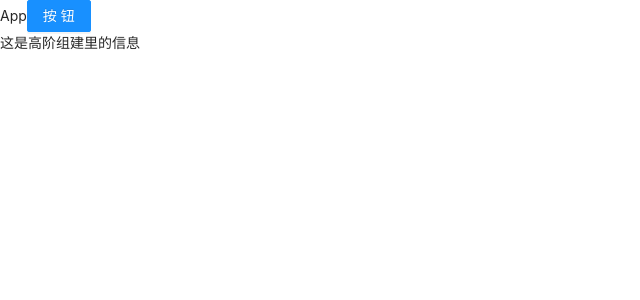
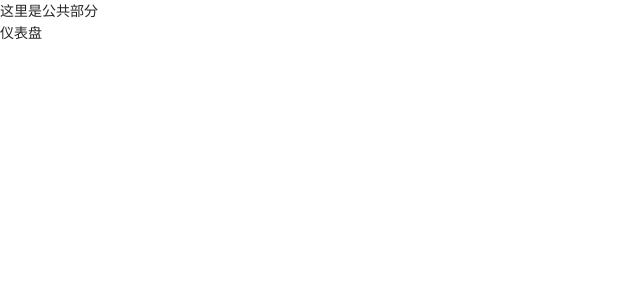
Before and after one commit to Alex-hot/react-konwledge, a React (Create React App) app: page /#/admin/dashboard in a window 1280 px wide. Shown: the top 300 px of the page, without its empty margins (0-640 px from the left). Built offline with nearby package versions, Linux system fonts and the light colour scheme.

Commit message:
配置基本路由

```diff
--- a/package.json
+++ b/package.json
@@ -42,6 +42,7 @@
     "@babel/plugin-proposal-decorators": "^7.14.5",
     "babel-plugin-import": "^1.13.3",
     "less": "^4.1.1",
-    "less-loader": "^5.0.0"
+    "less-loader": "^5.0.0",
+    "react-router-dom": "^5.2.0"
   }
 }
--- a/src/App.js
+++ b/src/App.js
@@ -1,27 +1,33 @@
-
+/*
+ * @Descripttion:
+ * @Author: Alex
+ * @Date: 2021-08-19 11:10:35
+ */
 import React, { Component } from 'react'
-
-import { Button } from 'antd'
-
-const testHOC = (WrapedComponent) =>{
-    return class HOCComponent extends Component {
-        render(){
-            return (
-                <>
-                <WrapedComponent />
-                <div>这是高阶组建里的信息</div>
-                </>
-            )
-        }
-    }
-}
-@testHOC
+import { Redirect, Route, Switch } from 'react-router-dom';
+import { configRouters } from "./routes";
 class App extends Component {
     render() {
         return (
             <div>
-                App
-                <Button type='primary'>按钮</Button>
+                这里是公共部分
+                <Switch>
+                    {
+                        configRouters.map(route => {
+                            return (
+                                <Route
+                                    key={route.pathname}
+                                    path={route.pathname}
+                                    exact={route.exact}
+                                    render={(routerProps) => {
+                                        return <route.component  {...routerProps} />
+                                    }} />
+                            )
+                        })
+                    }
+                    <Redirect to={configRouters[0].pathname} from='/admin' exact />
+                    <Redirect to='/404' />
+                </Switch>
             </div>
         )
     }
--- a/src/index.js
+++ b/src/index.js
@@ -1,19 +1,26 @@
-/*
- * @Author: your name
- * @Date: 2021-08-19 11:08:43
- * @LastEditTime: 2021-08-19 13:22:27
- * @LastEditors: Please set LastEditors
- * @Description: In User Settings Edit
- * @FilePath: /react-konwledge/src/index.js
- */
+
 import React from 'react'
-import {
-    render
-} from 'react-dom'
+import { render } from 'react-dom'
+import { HashRouter as Router, Route, Switch, Redirect } from 'react-router-dom';
 
 import App from './App'
+
+import { mainRouters } from "./routes";
 import './index.less'
 render(
-    <App />,
+    <Router>
+        <Switch>
+            <Route path='/admin' render={(routerProps) => {
+                return <App  {...routerProps} />
+            }} />
+            {
+                mainRouters.map(route => {
+                    return <Route key={route.pathname} path={route.pathname} component={route.component} />
+                })
+            }
+            <Redirect to='/admin' from='/' exact />
+            <Redirect to='/404' />
+        </Switch>
+    </Router>,
     document.querySelector('#root')
 )
--- /dev/null
+++ b/src/routes/index.js
@@ -0,0 +1,40 @@
+/*
+ * @Descripttion: 路由配置文件
+ * @Author: Alex
+ * @Date: 2021-08-19 15:00:51
+ */
+
+import {
+    DashBoard,
+    Login,
+    NotFound,
+    ReactJS,
+    ReactRouter,
+    ReactState
+} from '../views'
+
+export const mainRouters = [
+    {
+        pathname: '/login',
+        component: Login,
+    }, {
+        pathname: '/404',
+        component: NotFound
+    }
+]
+
+export const configRouters = [
+    {
+        pathname: '/admin/dashboard',
+        component: DashBoard
+    }, {
+        pathname: '/admin/react-js',
+        component: ReactJS
+    }, {
+        pathname: '/admin/react-router',
+        component: ReactRouter
+    }, {
+        pathname: '/admin/react-state',
+        component: ReactState
+    }
+]
--- /dev/null
+++ b/src/views/DashBoard/index.js
@@ -0,0 +1,18 @@
+/*
+ * @Descripttion:
+ * @Author: Alex
+ * @Date: 2021-08-19 14:33:36
+ */
+
+import React, { Component } from 'react'
+
+class DashBoard extends Component {
+    render() {
+        return (
+            <div>
+                仪表盘
+            </div>
+        )
+    }
+}
+export default DashBoard
--- /dev/null
+++ b/src/views/Login/index.js
@@ -0,0 +1,19 @@
+/*
+ * @Descripttion:
+ * @Author: Alex
+ * @Date: 2021-08-19 14:31:44
+ */
+
+import React, { Component } from 'react'
+
+ class Login extends Component {
+    render() {
+        return (
+            <div>
+                登陆页
+            </div>
+        )
+    }
+}
+
+export default Login
--- /dev/null
+++ b/src/views/NotFound/index.js
@@ -0,0 +1,14 @@
+
+import React, { Component } from 'react'
+
+class NotFound extends Component {
+    render() {
+        return (
+            <div>
+                404
+            </div>
+        )
+    }
+}
+
+export default NotFound
--- /dev/null
+++ b/src/views/ReactJS/index.js
@@ -0,0 +1,19 @@
+/*
+ * @Descripttion:
+ * @Author: Alex
+ * @Date: 2021-08-19 14:35:43
+ */
+
+import React, { Component } from 'react'
+class ReactJS extends Component {
+    render() {
+        return (
+            <div>
+                reactjs库
+            </div>
+        )
+    }
+}
+
+
+export default ReactJS
--- /dev/null
+++ b/src/views/ReactRouter/index.js
@@ -0,0 +1,18 @@
+/*
+ * @Descripttion:
+ * @Author: Alex
+ * @Date: 2021-08-19 14:36:34
+ */
+
+import React, { Component } from 'react'
+
+class ReactRouter extends Component {
+    render() {
+        return (
+            <div>
+                路由库
+            </div>
+        )
+    }
+}
+export default ReactRouter
--- /dev/null
+++ b/src/views/ReactState/index.js
@@ -0,0 +1,19 @@
+/*
+ * @Descripttion:
+ * @Author: Alex
+ * @Date: 2021-08-19 14:37:21
+ */
+
+import React, { Component } from 'react'
+
+class ReactState extends Component {
+    render() {
+        return (
+            <div>
+                状态管理库
+            </div>
+        )
+    }
+}
+
+export default ReactState
--- /dev/null
+++ b/src/views/index.js
@@ -0,0 +1,21 @@
+/*
+ * @Descripttion:
+ * @Author: Alex
+ * @Date: 2021-08-19 14:27:08
+ */
+import DashBoard from "./DashBoard";
+import Login from './Login'
+import NotFound from './NotFound'
+import ReactJS from './ReactJS'
+import ReactRouter from './ReactRouter'
+import ReactState from './ReactState'
+
+export {
+    DashBoard,
+    Login,
+    NotFound,
+    ReactJS,
+    ReactRouter,
+    ReactState
+
+}
```
Also changed, not shown: 1 other file (tests, documents, lock files or other folders).
